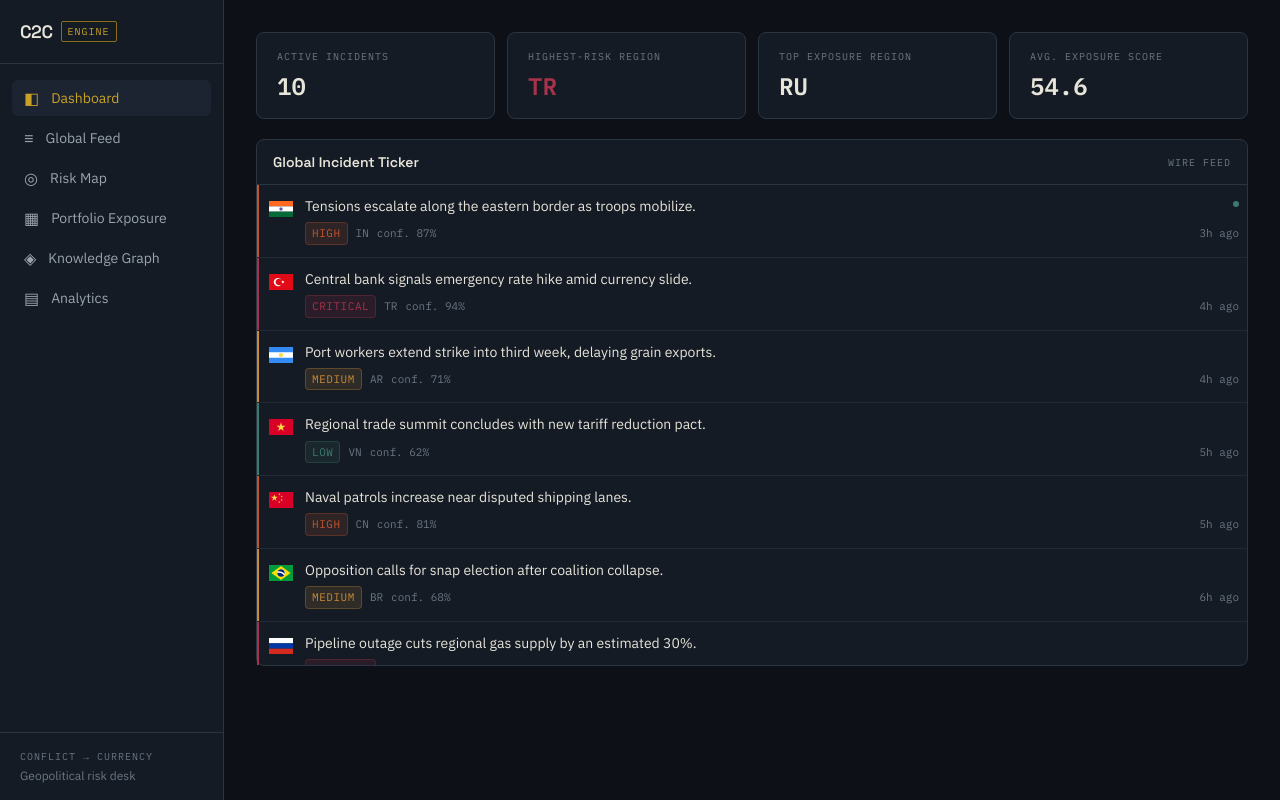
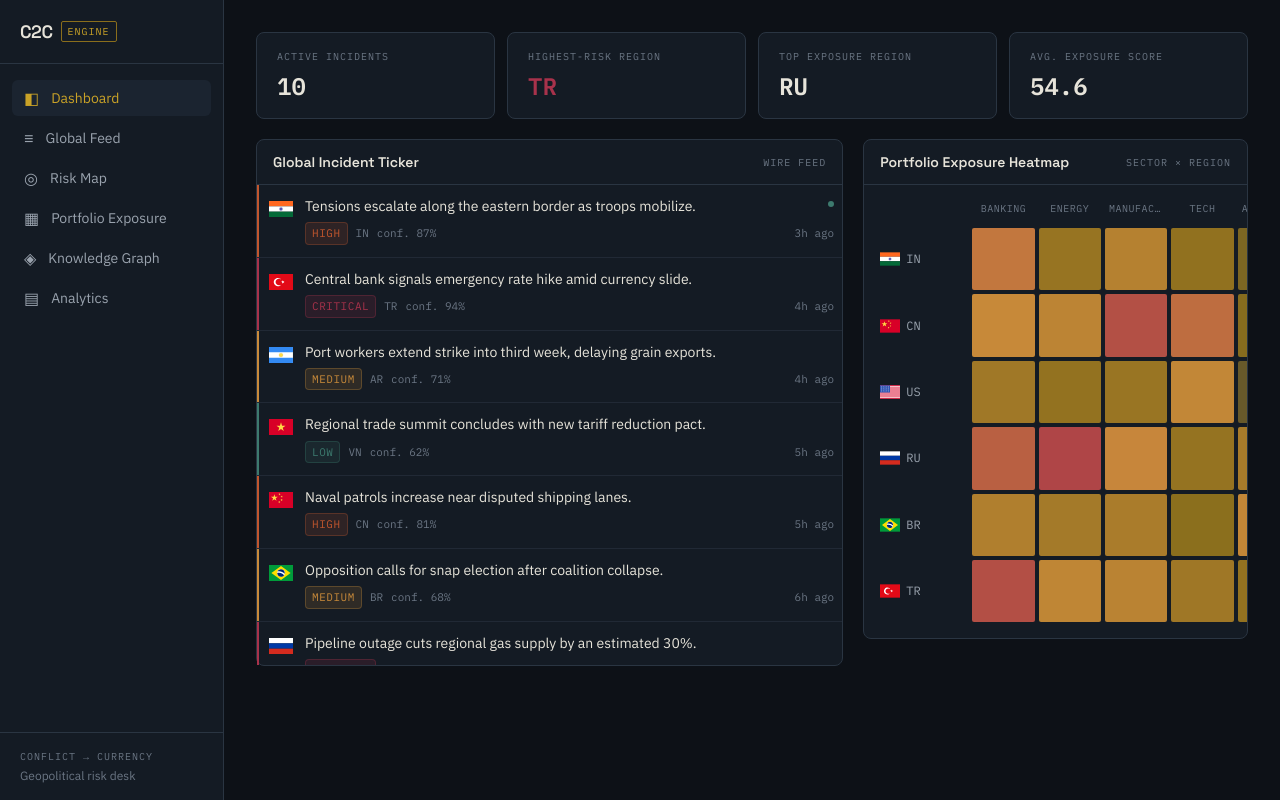
Before and after one commit to KushagraBhargava26/C2C-Engine, a React (Vite) app in the folder frontend/: page / in a window 1280 px wide. Built offline with nearby package versions, Linux system fonts and the light colour scheme.

Commit message:
frontend: added exposure heatmap component

```diff
--- /dev/null
+++ b/frontend/src/components/ExposureHeatmap.jsx
@@ -0,0 +1,75 @@
+import { Fragment, useMemo, useState } from "react";
+import { exposureColor } from "../utils/risk.js";
+import { FlagIcon } from "../utils/region.jsx";
+
+export default function ExposureHeatmap({ rows }) {
+  const [hovered, setHovered] = useState(null);
+
+  const { regions, sectors, grid } = useMemo(() => {
+    const regionSet = [...new Set(rows.map((r) => r.region))];
+    const sectorSet = [...new Set(rows.map((r) => r.sector))];
+    const map = {};
+    for (const r of rows) map[`${r.region}|${r.sector}`] = r.exposureScore;
+    return { regions: regionSet, sectors: sectorSet, grid: map };
+  }, [rows]);
+
+  return (
+    <div className="rounded-lg border border-steel bg-ink-soft">
+      <div className="flex items-center justify-between border-b border-steel px-4 py-3">
+        <h2 className="font-display text-sm font-semibold text-parchment">
+          Portfolio Exposure Heatmap
+        </h2>
+        <span className="font-mono text-[10px] uppercase tracking-widest text-parchment-faint">
+          Sector × Region
+        </span>
+      </div>
+
+      <div className="overflow-x-auto p-4">
+        <div className="min-w-[420px]">
+          <div
+            className="grid gap-1"
+            style={{ gridTemplateColumns: `88px repeat(${sectors.length}, 1fr)` }}
+          >
+            <div />
+            {sectors.map((sector) => (
+              <div
+                key={sector}
+                className="truncate px-1 pb-2 text-center font-mono text-[10px] uppercase tracking-wider text-parchment-faint"
+              >
+                {sector}
+              </div>
+            ))}
+
+            {regions.map((region) => (
+              <Fragment key={region}>
+                <div className="flex items-center gap-1.5 pr-2 font-mono text-xs text-parchment-dim">
+                  <FlagIcon regionCode={region} className="h-3.5 w-5" />
+                  {region}
+                </div>
+                {sectors.map((sector) => {
+                  const score = grid[`${region}|${sector}`];
+                  const key = `${region}|${sector}`;
+                  return (
+                    <div
+                      key={key}
+                      className="relative aspect-square rounded-sm cursor-default"
+                      style={{ backgroundColor: score != null ? exposureColor(score) : "transparent" }}
+                      onMouseEnter={() => setHovered(key)}
+                      onMouseLeave={() => setHovered((h) => (h === key ? null : h))}
+                    >
+                      {hovered === key && score != null && (
+                        <div className="absolute -top-9 left-1/2 z-20 -translate-x-1/2 whitespace-nowrap rounded border border-steel-light bg-ink px-2 py-1 font-mono text-[11px] text-parchment">
+                          {region} · {sector}: <span className="text-bullion">{score.toFixed(1)}</span>
+                        </div>
+                      )}
+                    </div>
+                  );
+                })}
+              </Fragment>
+            ))}
+          </div>
+        </div>
+      </div>
+    </div>
+  );
+}
--- a/frontend/src/pages/Dashboard.jsx
+++ b/frontend/src/pages/Dashboard.jsx
@@ -1,5 +1,6 @@
 import StatsBar from "../components/StatsBar.jsx";
 import IncidentTicker from "../components/IncidentTicker.jsx";
+import ExposureHeatmap from "../components/ExposureHeatmap.jsx";
 import mockIncidents from "../data/mockIncidents.js";
 import { getMockHeatmap } from "../data/mockHeatmap.js";
 
@@ -9,7 +10,14 @@ export default function Dashboard() {
   return (
     <div className="flex flex-col gap-5 p-8">
       <StatsBar incidents={mockIncidents} heatmap={heatmap} />
-      <IncidentTicker incidents={mockIncidents} />
+      <div className="grid grid-cols-1 gap-5 lg:grid-cols-5">
+        <div className="lg:col-span-3">
+          <IncidentTicker incidents={mockIncidents} />
+        </div>
+        <div className="lg:col-span-2">
+          <ExposureHeatmap rows={heatmap} />
+        </div>
+      </div>
     </div>
   );
 }
```
